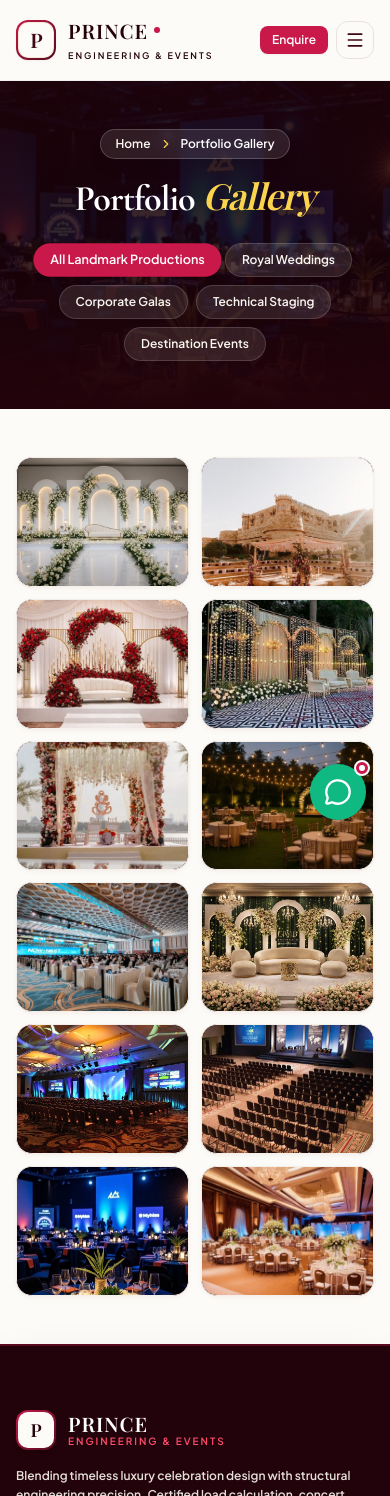
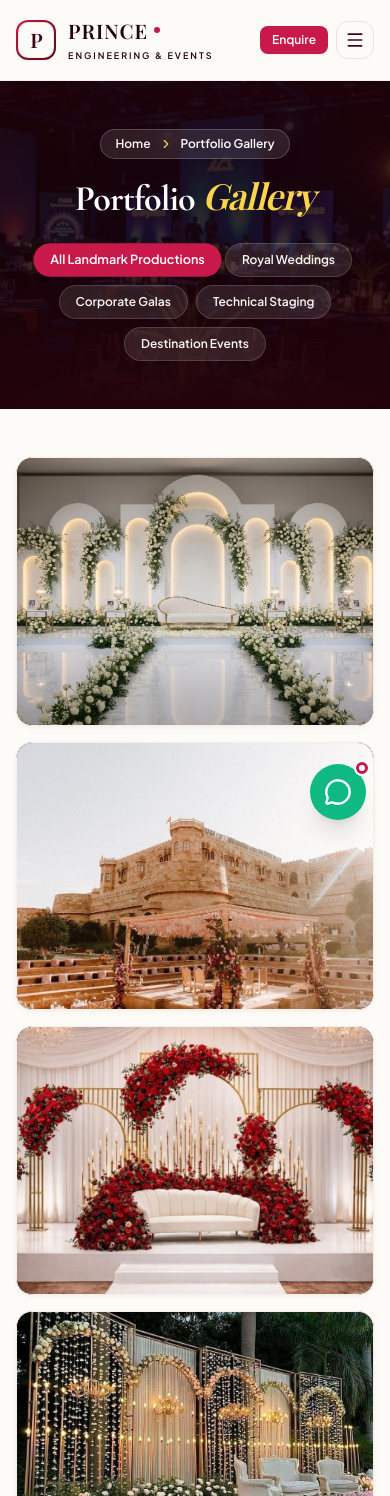
Before and after one commit to hemamalinicti/prince_event_planning, a React (Vite) app: page /portfolio in a window 390 px wide. Shown: the top 1496 px of the page. Built offline with nearby package versions, Linux system fonts and the light colour scheme; a web font is replaced by a local one.

Commit message:
fix(portfolio): display 1 card per row in mobile view

```diff
--- a/src/pages/Portfolio.jsx
+++ b/src/pages/Portfolio.jsx
@@ -323,7 +323,7 @@
       {/* 2. Pure Images Gallery Grid */}
       <section className="py-12 sm:py-16 lg:py-20">
         <div className="max-w-[1400px] mx-auto px-4 sm:px-6 lg:px-8 xl:px-12">
-          <div className="grid grid-cols-2 md:grid-cols-3 lg:grid-cols-4 gap-3 sm:gap-6">
+          <div className="grid grid-cols-1 sm:grid-cols-2 md:grid-cols-3 lg:grid-cols-4 gap-4 sm:gap-6">
             {filteredProjects.map((item, idx) => (
               <div
                 key={item.id}
```
